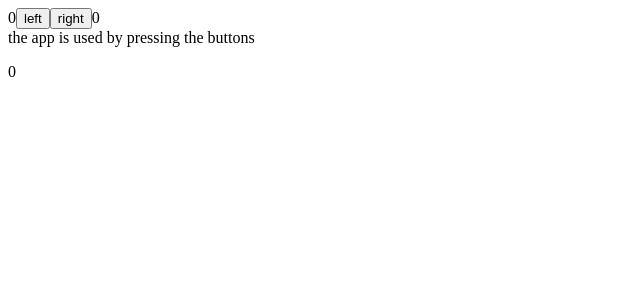
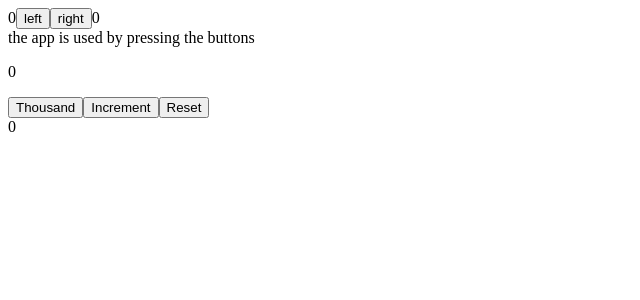
Before and after one commit to dhandiyy/full-stack-open, a React (Vite) app in the folder part1/: page / in a window 1280 px wide. Shown: the top 300 px of the page, without its empty margins (0-640 px from the left). Built offline with nearby package versions, Linux system fonts and the light colour scheme.

Commit message:
add function return function material

```diff
--- a/part1/src/App.jsx
+++ b/part1/src/App.jsx
@@ -15,6 +15,10 @@ const History = ({allClicks}) => {
     )
 }
 
+const Button = ({handleClicks, text}) => <button onClick={handleClicks}>{text}</button>
+const Display = props => <div>{props.value}</div>
+
+
 const App = () => {
 
     const [left, setLeft] = useState(0);
@@ -22,6 +26,7 @@ const App = () => {
 
     const [allClicks, setAllClicks] = useState([])
     const [total, setTotal] = useState(0)
+    const [value, setValue] = useState(0)
 
 
     const handleLeftClick = () => {
@@ -36,24 +41,30 @@ const App = () => {
         const rightUpdate = right + 1
         setRight(rightUpdate)
         setTotal(rightUpdate + left)
+    }
 
+    //Function return function
+    const setToValue = (value) => {
+        console.log(`value now is ${value}`)
+        setValue(value)
+    }
 
-    }
 
     return(
         <div>
             {left}
-            <button onClick={handleLeftClick} className="btn btn-primary">
-                left
-            </button>
-            <button onClick={handleRightClick} className="btn btn-primary">
-                right
-            </button>
+            <Button text="left" handleClicks={handleLeftClick}/>
+            <Button text="right" handleClicks={handleRightClick}/>
             {right}
             <div>
                 <History allClicks={allClicks} />
             </div>
             <p>{total}</p>
+            <Button text="Thousand" handleClicks={() => setToValue(1000)}/>
+            <Button text="Increment" handleClicks={() => setToValue(value + 1)}/>
+            <Button text="Reset" handleClicks={() => setToValue(0)}/>
+            <Display value = {value}/>
+
         </div>
     )
 }
```
